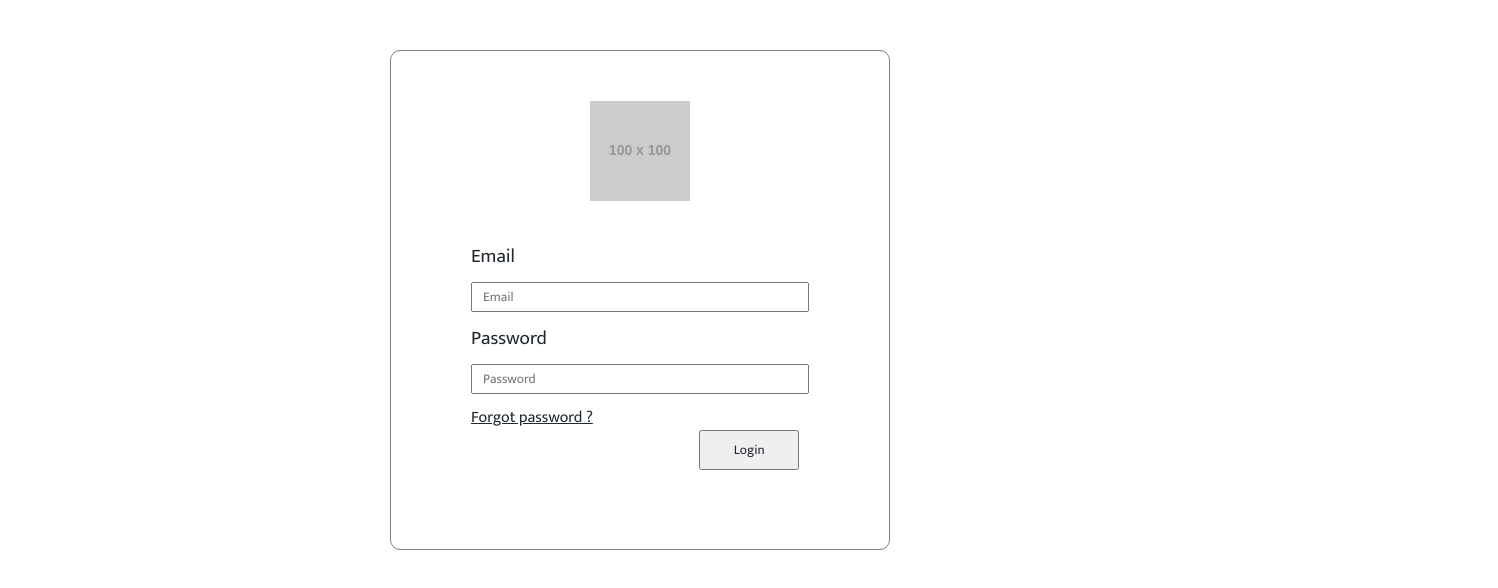
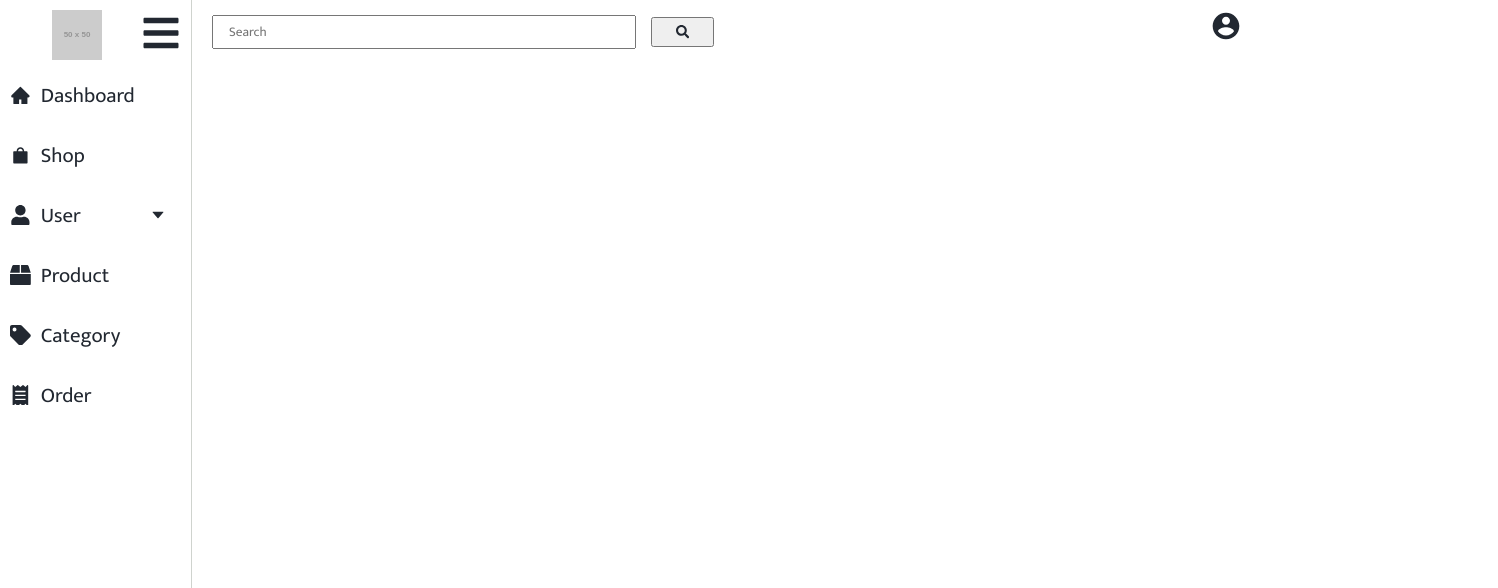
Before and after one commit to ntchungse/React-Dashboard, a React (Create React App) app: page / in a window 1280 px wide. Shown: the top 588 px of the page, 1498 px wide, since content can reach past the window. Built offline with nearby package versions, Linux system fonts and the light colour scheme.

Commit message:
fix and delete dashboard component

```diff
--- a/src/App.css
+++ b/src/App.css
@@ -9,5 +9,28 @@
 }
 html, body {
   height: 100%;
-  overflow: hidden
 }
+.menu {
+  position: fixed;
+  top: 13px;
+  left: 7px;
+  transition: 850ms;
+  z-index: 1;
+}
+.menu.activeMenu {
+  top: 13px;
+  left: 11%;
+  transition: 350ms;
+}
+.main {
+  width: 100%;
+  height: 100vh;
+  margin: 0 0 0 5%;
+  transition: 850ms;
+}
+.main.activeMain {
+  width: 100%;
+  height: 100vh;
+  margin: 0 0 0 17%;
+  transition: 350ms;
+}
--- a/src/App.js
+++ b/src/App.js
@@ -1,27 +1,33 @@
-import React from "react";
-import {
-  Switch,
-  Route,
-  BrowserRouter as Router
-} from "react-router-dom";
-import Dashboard from "./Pages/Dashboard";
+import React, { useState } from "react";
+import { Link, Switch, Route, BrowserRouter as Router } from "react-router-dom";
 import Login from "./Pages/Login";
 import ResetPassword from "./Pages/ResetPassword";
 import ProtectedRoute from "./ProtectedRoute";
+import Sidebar from "./Components/Sidebar/Sidebar";
+import Navbar from "./Components/Navbar/Navbar";
+import { FaBars } from "react-icons/fa";
 
-import "./App.css"
+import "./App.css";
 import Product from "./Pages/Product";
 
 function App() {
-
+  const [sidebar, setSidebar] = useState(true);
+  const showSidebar = () => setSidebar(!sidebar);
   return (
     <div>
       <Router>
+        <Link to="#" className={sidebar ? "menu activeMenu" : "menu"}>
+          <FaBars style={{ fontSize: "2.5rem" }} onClick={showSidebar} />
+        </Link>
+        <Navbar sidebar={sidebar} />
+        <Sidebar sidebar={sidebar} />
         <Switch>
-          <Route exact path="/" component={Login} />
-          <ProtectedRoute path="/dashboard" component={Dashboard} />
+          <Route exact path="/login" component={Login} />
+          <ProtectedRoute path="/dashboard" component={App} />
           <Route path="/reset" component={ResetPassword} />
-          <ProtectedRoute path="/product" component={Product} />
+          <div className={sidebar ? "main activeMain" : "main"}>
+            <ProtectedRoute path="/product" component={Product} />
+          </div>
         </Switch>
       </Router>
     </div>
--- a/src/Pages/Dashboard.css
+++ /dev/null
@@ -1,24 +0,0 @@
-.menu {
-  position: fixed;
-  top: 13px;
-  left: 7px;
-  transition: 850ms;
-  z-index: 1;
-}
-.menu.activeMenu {
-  top: 13px;
-  left: 11%;
-  transition: 350ms;
-}
-.main {
-  width: 100%;
-  height: 100vh;
-  margin: 0 0 0 5%;
-  transition: 850ms;
-}
-.main.activeMain {
-  width: 100%;
-  height: 100vh;
-  margin: 0 0 0 17%;
-  transition: 350ms;
-}
--- a/src/Pages/Dashboard.js
+++ /dev/null
@@ -1,36 +0,0 @@
-import React, { useState } from "react";
-import { BrowserRouter as Router, Link, Switch, Route } from "react-router-dom";
-import { FaBars } from "react-icons/fa";
-import "./Dashboard.css";
-
-import Sidebar from "../Components/Sidebar/Sidebar";
-import Navbar from "../Components/Navbar/Navbar";
-
-import Product from "./Product";
-
-function Dashboard() {
-  const [sidebar, setSidebar] = useState(true);
-  const showSidebar = () => setSidebar(!sidebar);
-  return (
-    <React.Fragment>
-      <div>
-        <Router>
-          <React.Fragment>
-            <Link to="#" className={sidebar ? "menu activeMenu" : "menu"}>
-              <FaBars style={{ fontSize: "2.5rem" }} onClick={showSidebar} />
-            </Link>
-            <Navbar sidebar={sidebar} />
-            <Sidebar sidebar={sidebar} />
-            <Switch>
-              <div className={sidebar ? "main activeMain" : "main"}>
-                <Route path="/product" exact component={Product} />
-              </div>
-            </Switch>
-          </React.Fragment>
-        </Router>
-      </div>
-    </React.Fragment>
-  );
-}
-
-export default Dashboard;
--- a/src/Pages/Product.css
+++ b/src/Pages/Product.css
@@ -14,3 +14,10 @@
     border-radius: 10px;
     border: none;
 }
+.product__main {
+    display: grid;
+    grid-template-columns: 30% 30% 30%;
+    grid-template-rows: auto;
+    gap: 10px 10px;
+    padding: 10px;
+}
--- a/src/Pages/Product.js
+++ b/src/Pages/Product.js
@@ -7,16 +7,35 @@ import ProductCard from "../Components/ProductCard/ProductCard";
 import './Product.css';
 
 function Product() {
-  const [product, setProduct] = useState([]);
+  const [product, setProduct] = useState([
+    {
+      price: 1000
+    },
+    {
+      price: 1000
+    },
+    {
+      price: 1000
+    },
+    {
+      price: 1000
+    },
+    {
+      price: 1000
+    },
+    {
+      price: 1000
+    }
+  ]);
 
-  useEffect(() => {
-    const getProduct = async () => {
-      await axios
-        .get("http://3.25.210.151/api/Admin/Product")
-        .then((res) => setProduct(res.data.products));
-    };
-    getProduct();
-  }, []);
+  // useEffect(() => {
+  //   const getProduct = async () => {
+  //     await axios
+  //       .get("http://3.25.210.151/api/Admin/Product")
+  //       .then((res) => setProduct(res.data.products));
+  //   };
+  //   getProduct();
+  // }, []);
 
   return (
     <div className="product">
@@ -32,7 +51,6 @@ function Product() {
       </div>
       <div className="product__main">
         {
-          // console.log(product)
             product.map((product) => {
                 return (
                     <ProductCard image={"https://via.placeholder.com/150"}
```
